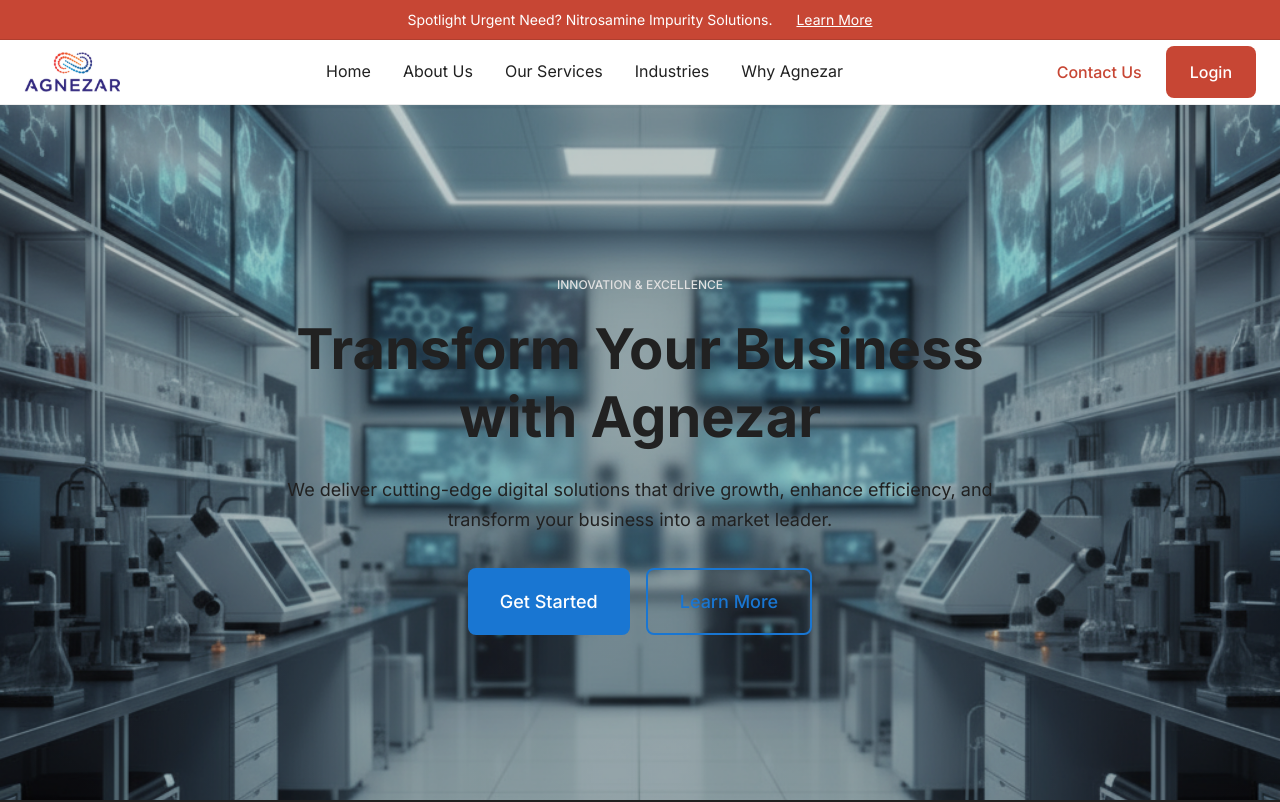
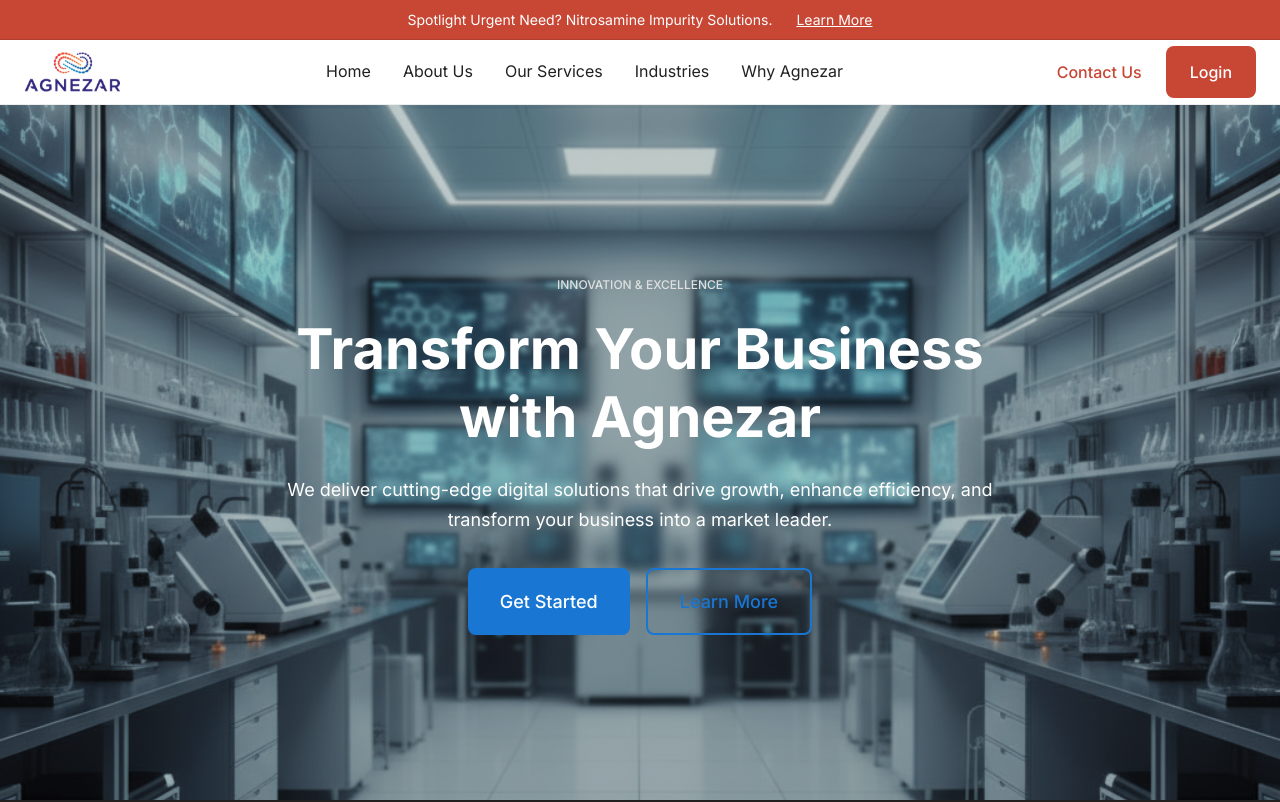
Before and after one commit to anonharish/agnezar, a React (Vite) app: page / in a window 1280 px wide. Shown: the top 802 px of the page. Built offline with nearby package versions, Linux system fonts and the light colour scheme; the HTML template or start-up script is replaced by a standard one.

Commit message:
changed the titles and subtitles color

```diff
--- a/src/components/molecules/Hero/Hero.style.tsx
+++ b/src/components/molecules/Hero/Hero.style.tsx
@@ -1,5 +1,5 @@
 import { styled } from '@mui/material/styles';
-import { Box } from '@mui/material';
+import { Box, Typography as MuiTypography } from '@mui/material';
 import { colors } from '@theme/colors';
 
 interface StyledHeroProps {
@@ -51,3 +51,16 @@ export const StyledHero = styled(Box, {
   textAlign: 'center',
 },
 }));
+
+export const HeroTitle = styled(MuiTypography)(({ theme }) => ({
+  color: (theme.palette as any).white?.main ?? colors.white.main,
+}));
+
+export const HeroSubtitle = styled(MuiTypography)(({ theme }) => ({
+  color: (theme.palette as any).white?.secondary ?? colors.white.secondary,
+  textTransform: 'uppercase',
+}));
+
+export const HeroDescription = styled(MuiTypography)(({ theme }) => ({
+  color: (theme.palette as any).white?.main ?? colors.white.main,
+}));
--- a/src/components/molecules/Hero/Hero.tsx
+++ b/src/components/molecules/Hero/Hero.tsx
@@ -1,9 +1,8 @@
 import React from 'react';
 import { Box, Container, Grid } from '@mui/material';
 import { useHero } from './Hero.hook';
-import { StyledHero } from './Hero.style';
+import { StyledHero, HeroTitle, HeroSubtitle, HeroDescription } from './Hero.style';
 import { Button } from '@components/atoms';
-import { Typography } from '@components/atoms';
 
 export interface HeroProps {
   title: string;
@@ -43,29 +42,19 @@ export const Hero: React.FC<HeroProps> = ({
 
             <Box sx={{ mx: 'auto', textAlign: 'center', maxWidth: 900 }}>
               {subtitle && (
-                <Typography
-                  variant="overline"
-                  color="primary"
-                  sx={{ mb: 2, display: 'block', color: "#E0E0E0" }}
-                >
+                <HeroSubtitle variant="overline" sx={{ mb: 2, display: 'block' }}>
                   {subtitle}
-                </Typography>
+                </HeroSubtitle>
               )}
 
-              <Typography
-                variant="h1"
-                sx={{ mb: 3, fontWeight: 700, color: "white" }}
-              >
+              <HeroTitle variant="h1" sx={{ mb: 3, fontWeight: 700 }}>
                 {title}
-              </Typography>
+              </HeroTitle>
 
               {description && (
-                <Typography
-                  variant="body1"
-                  sx={{ mb: 4, fontSize: '1.125rem', lineHeight: 1.7, color:"white" }}
-                >
+                <HeroDescription variant="body1" sx={{ mb: 4, fontSize: '1.125rem', lineHeight: 1.7 }}>
                   {description}
-                </Typography>
+                </HeroDescription>
               )}
 
               <Box sx={{ display: 'flex', gap: 2, flexWrap: 'wrap', justifyContent: 'center' }}>
```
